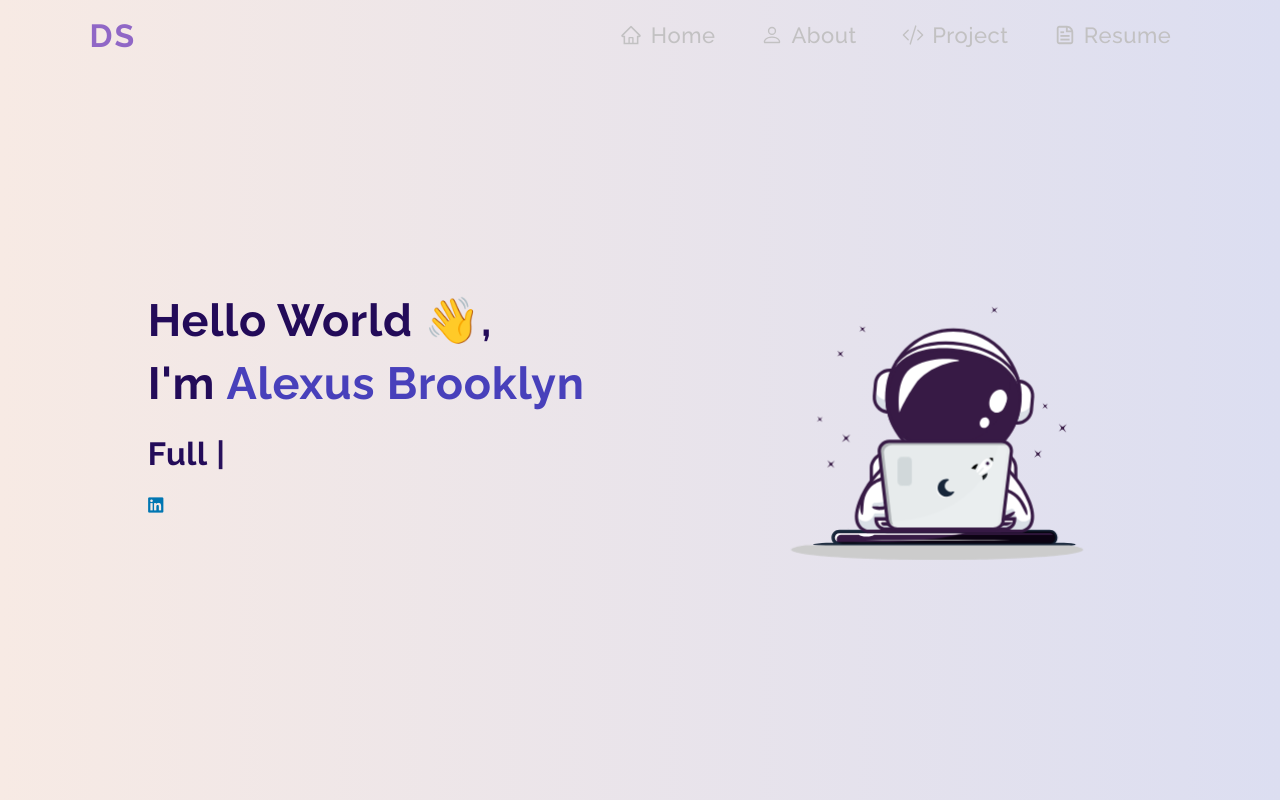
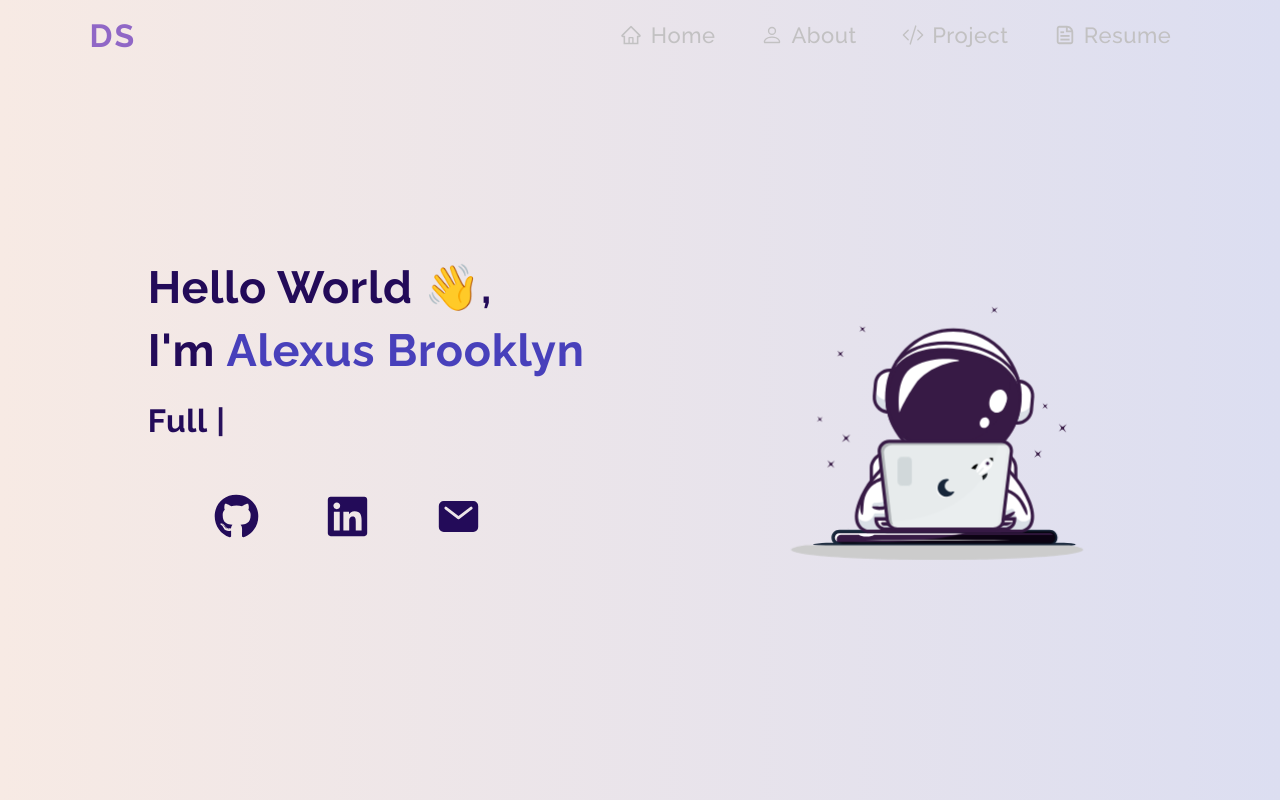
Before and after one commit to alexusbernard17/Website-Portfolio, a React (Create React App) app: page / in a window 1280 px wide. Shown: the top 800 px of the page. Built offline with nearby package versions, Linux system fonts and the light colour scheme.

Commit message:
clean up education component and added links in home page and change footer links

```diff
--- a/src/Components/Education.js
+++ b/src/Components/Education.js
@@ -35,28 +35,6 @@ const Wrapper = styled.div`
   }
 `;
 
-const Title = styled.div`
-  font-size: 42px;
-  text-align: center;
-  font-weight: 600;
-  margin-top: 20px;
-  color: ${({ theme }) => theme.text_primary};
-  @media (max-width: 768px) {
-    margin-top: 12px;
-    font-size: 32px;
-  }
-`;
-
-const Desc = styled.div`
-  font-size: 18px;
-  text-align: center;
-  max-width: 600px;
-  color: ${({ theme }) => theme.text_secondary};
-  @media (max-width: 768px) {
-    font-size: 16px;
-  }
-`;
-
 const TimelineSection = styled.div`
   width: 100%;
   max-width: 1000px;
@@ -76,9 +54,6 @@ const Education = ({ education }) => {
     <Container id="education">
       <Wrapper>
         <h1>Education</h1>
-        <Desc>
-          My education has been a journey of self-discovery and growth. My educational details are as follows.
-        </Desc>
         <TimelineSection>
           <Timeline>
             {education.map((edu, index) => (
--- a/src/Components/EducationCard.js
+++ b/src/Components/EducationCard.js
@@ -128,7 +128,6 @@ const EducationCard = ({ education }) => {
             <Top>
                 <Image
                     src={education.img}
-                    alt={`${education.school} - Sibi Siddharth S`}
                 />
                 <Body>
                     <Name>{education.school}</Name>
--- a/src/Components/Footer.js
+++ b/src/Components/Footer.js
@@ -1,17 +1,15 @@
 import React from 'react';
 import {FaGithub, FaLinkedin} from "react-icons/fa";
-import {GrMail} from "react-icons/gr";
-import {SiLeetcode} from "react-icons/si"
+import { IoMail } from "react-icons/io5";
 
 const Footer = () => {
   return (
     <footer>
       <h4>Copyright &copy; Alexus Brooklyn 2025</h4>
       <div className='footerLinks'>
-        <a href="https://github.com/DevanshSahni" target='_blank'><FaGithub/></a>
-        <a href="https://www.linkedin.com/in/devansh-sahni/" target='_blank'><FaLinkedin/></a>
-        <a href='mailTo:devanshsahni@gmail.com' target='_blank'><GrMail/></a>
-        <a href="https://leetcode.com/sahni1403/" target="_blank"><SiLeetcode/></a>
+        <a href="https://github.com/alexusbernard17/" target='_blank' rel="noopener noreferrer"> <FaGithub/></a>
+        <a href="https://www.linkedin.com/in/alexusbrooklyn/" target='_blank' rel="noopener noreferrer"><FaLinkedin/></a>
+        <a href='mailTo:alexusbernardbrooklyn@gmail.com' target='_blank' rel="noopener noreferrer"><IoMail/></a>
       </div>
     </footer>
   )
--- a/src/Components/Home.js
+++ b/src/Components/Home.js
@@ -4,6 +4,8 @@ import SpaceBoy from "../LottieFiles/SpaceBoy.json";
 import Typed from "./Typed.js";
 import Tilt from 'react-parallax-tilt';
 import Avatar from '../images/Avatar.png';
+import {FaGithub, FaLinkedin} from "react-icons/fa";
+import { IoMail } from "react-icons/io5";
 import {CiCoffeeCup} from "react-icons/ci";
 
 const Home = () => {
@@ -16,8 +18,11 @@ const Home = () => {
           <h1>I'm <b>Alexus Brooklyn</b></h1>
           <Typed/>
 
-
-          <i class="devicon-linkedin-plain colored"></i>
+          <div className='headerLinks'>
+            <a href="https://github.com/alexusbernard17/" target='_blank' rel="noopener noreferrer"><FaGithub/></a>
+            <a href="https://www.linkedin.com/in/alexusbrooklyn/" target='_blank' rel="noopener noreferrer"><FaLinkedin/></a>
+            <a href='mailTo:alexusbernardbrooklyn@gmail.com' target='_blank' rel="noopener noreferrer"><IoMail/></a>
+          </div>
         </div>
 
         <Lottie
--- a/src/index.css
+++ b/src/index.css
@@ -274,6 +274,35 @@ b{
   }
 }
 
+.headerLinks{
+  margin-top: 30px;
+  display: flex;
+  width: 400px;
+  font-size: 45px;
+  justify-content: space-evenly;
+}
+
+.headerLinks a{
+  text-decoration: none;
+  color: inherit;
+}
+
+ /* GitHub */
+.headerLinks a:nth-child(1):hover {
+  color: #333333;
+}
+
+ /* LinkedIn */
+.headerLinks a:nth-child(2):hover {
+  color: #0A66C2;
+}
+
+ /* Email */
+.headerLinks a:nth-child(3):hover {
+  color: #4840BB;
+}
+
+
 
 /* ABOUT */
 
@@ -502,8 +531,8 @@ footer h4{
 
 .footerLinks{
   display: flex;
-  width: 180px;
-  font-size: 18px;
+  width: 250px;
+  font-size: 30px;
   justify-content: space-evenly;
 }
 
@@ -512,6 +541,21 @@ footer h4{
   color: inherit;
 }
 
+ /* GitHub */
+ .footerLinks a:nth-child(1):hover {
+  color: #333333;
+}
+
+ /* LinkedIn */
+.footerLinks a:nth-child(2):hover {
+  color: #0A66C2;
+}
+
+ /* Email */
+.footerLinks a:nth-child(3):hover {
+  color: #4840BB;
+}
+
 @media(max-width:750px){
   footer{
     height: 110px;
```
